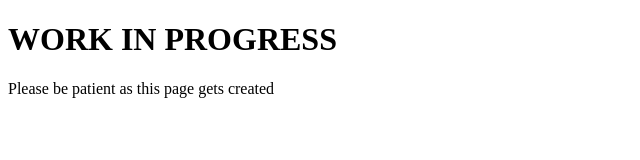
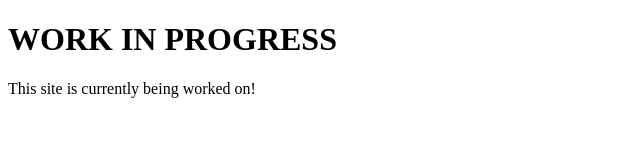
Before and after one commit to creyindustries/trashulhu.github.io, a plain HTML site: page index.html in a window 1280 px wide. Shown: the full height of the page, 0-640 px from the left. Drawn offline with Linux system fonts and the light colour scheme.

Commit message:
Update index.html

```diff
--- a/index.html
+++ b/index.html
@@ -1,7 +1,10 @@
 <!DOCTYPE html>
 <html>
-  <body>
-    <h1>WORK IN PROGRESS</h1>
-    <p>Please be patient as this page gets created</p>
-  </body>
+<head>
+  <title>Skip's interactive stories</title>
+</head>
+<body>
+  <h1>WORK IN PROGRESS</h1>
+  <p>This site is currently being worked on!</p>
+</body>
 </html>
```
